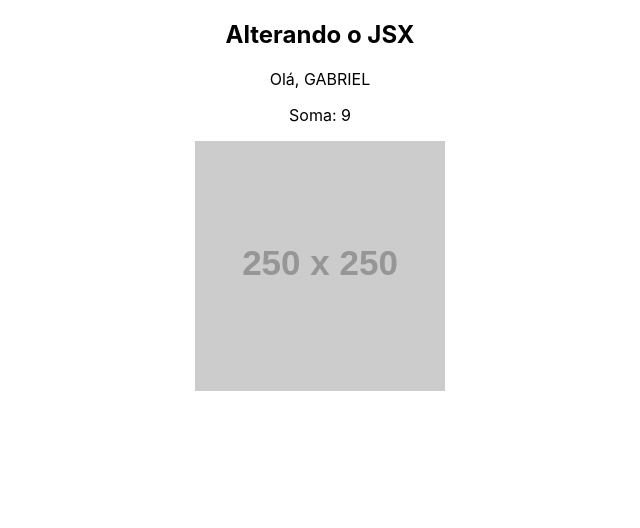
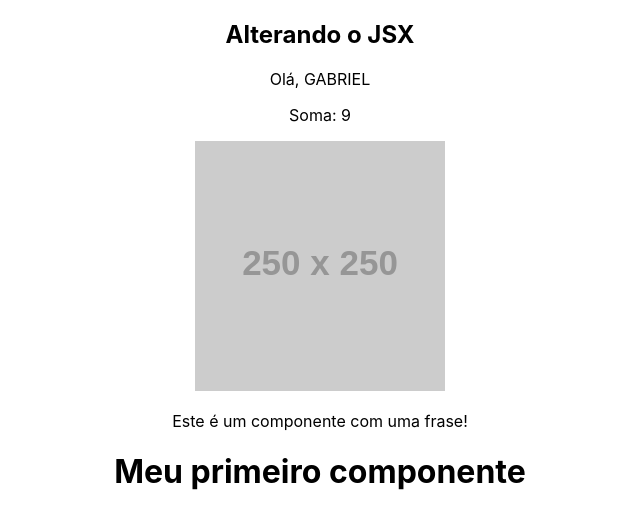
Before and after one commit to bielpeclat/react_curso, a React (Create React App) app in the folder meu-projeto/: page / in a window 1280 px wide. Shown: the top 528 px of the page, without its empty margins (320-960 px from the left). Built offline with nearby package versions, Linux system fonts and the light colour scheme.

Commit message:
Fim da aula 4

```diff
--- a/meu-projeto/src/App.js
+++ b/meu-projeto/src/App.js
@@ -1,4 +1,5 @@
 import './App.css';
+import HelloWorld from './components/HelloWorld';
 
 function App() {
 
@@ -15,6 +16,7 @@
       <p>Olá, {newName}</p>
       <p>Soma: {sum(3,6)}</p>
       <img alt="Minha imagem" src={url}></img>
+      <HelloWorld />
     </div>
   );
 }
--- /dev/null
+++ b/meu-projeto/src/components/Frase.js
@@ -0,0 +1,11 @@
+function Frase () {
+
+  return (
+    <div>
+      <p>Este é um componente com uma frase!</p>
+    </div>
+  );
+
+}
+
+export default Frase
--- /dev/null
+++ b/meu-projeto/src/components/HelloWorld.js
@@ -0,0 +1,14 @@
+import Frase from './Frase.js';
+
+function HelloWorld () {
+
+	return (
+		<div>
+			<Frase />
+			<h1>Meu primeiro componente</h1>
+		</div>
+	);
+
+}
+
+export default HelloWorld
```
